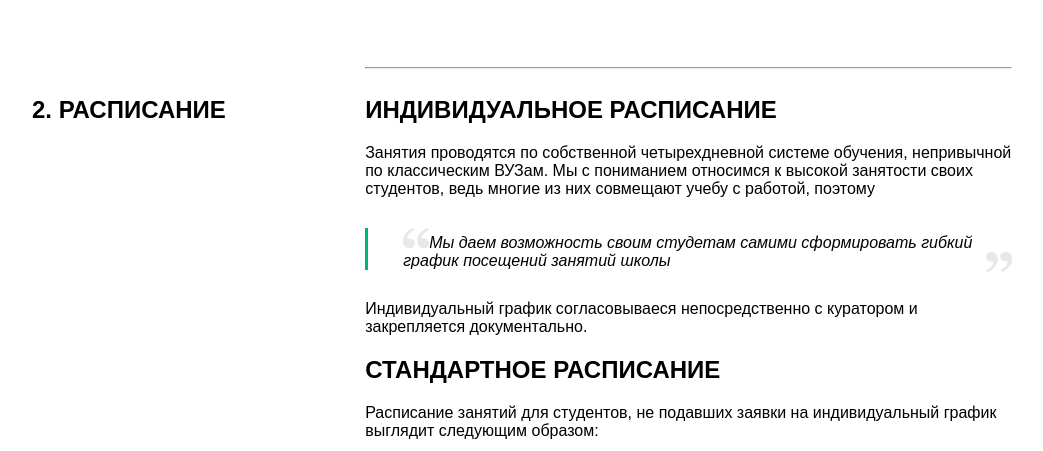
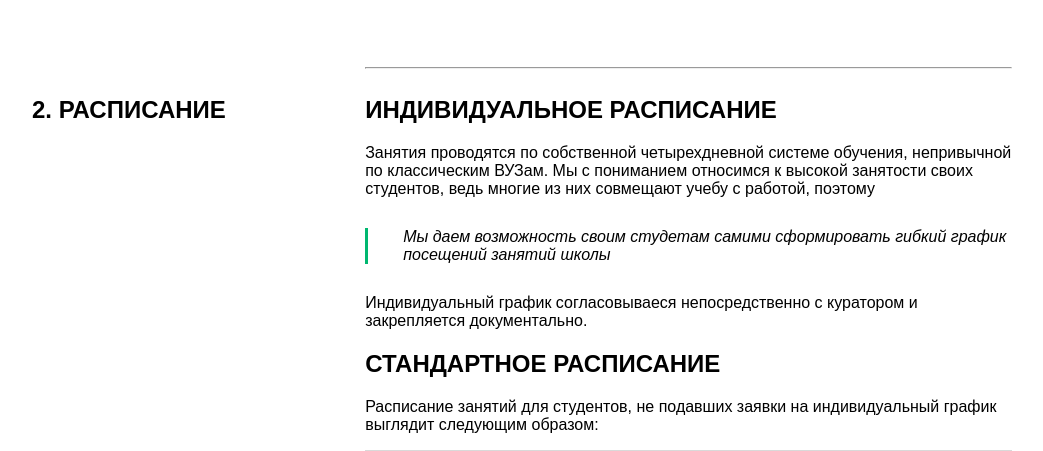
Before and after one commit to Rikkii/Rikkii.github.io, a PHP site: page /inner.html in a window 1280 px wide. Shown: the part 880-1331 px from the top of the page, without its empty margins (118-1161 px from the left). Run offline with PHP 8.4, Linux system fonts and the light colour scheme.

Commit message:
Update test+prefixes.css

```diff
--- a/test+prefixes.css
+++ b/test+prefixes.css
@@ -195,11 +195,11 @@
     margin-right: 2rem;
 }
 
-blockquote::before {
+.feedback blockquote::before {
     content: url(anti-quote.png);
 }
 
-blockquote::after {
+.feedback blockquote::after {
     content: url(quote.png);
     float: right;
 }
```
